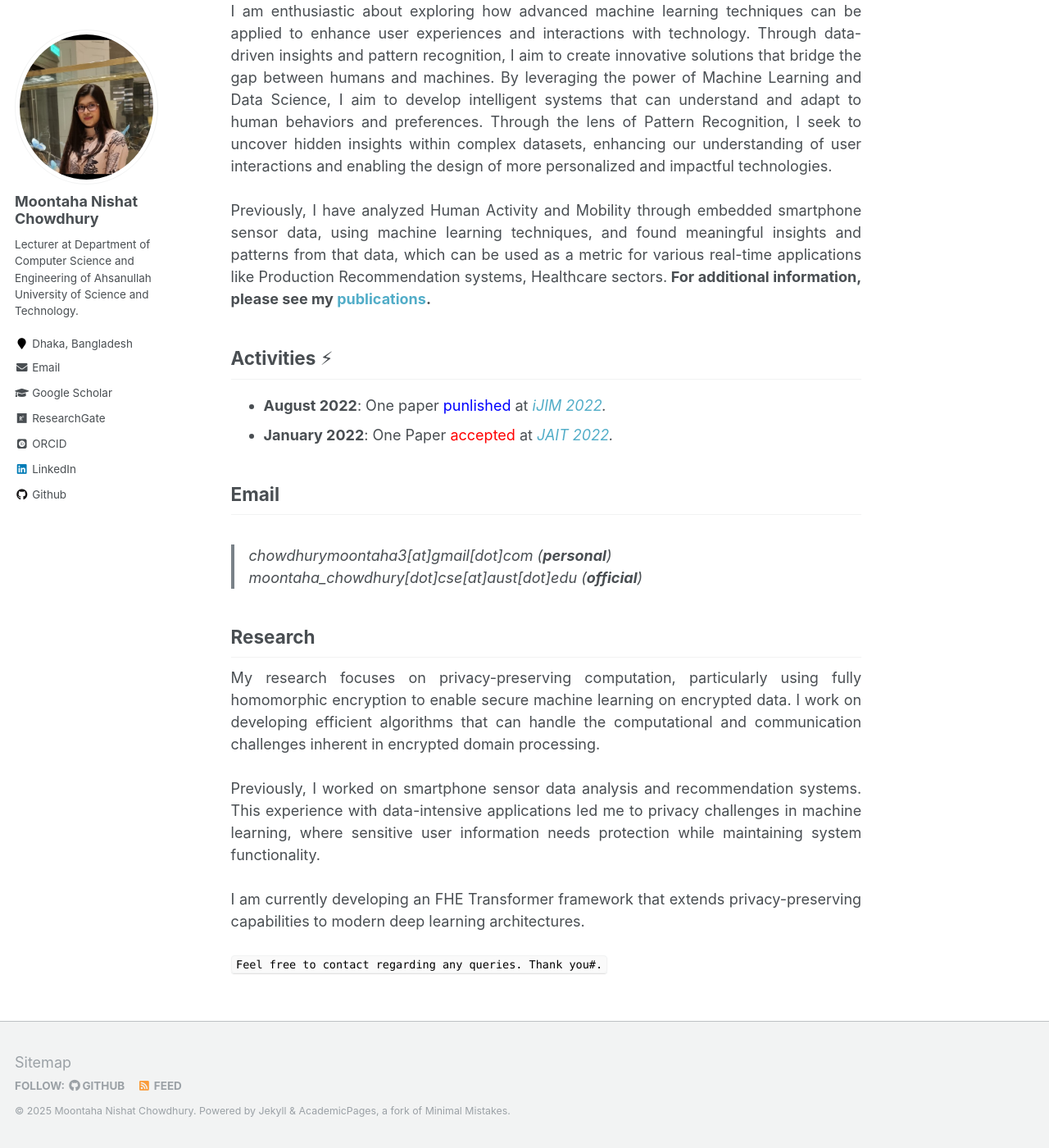
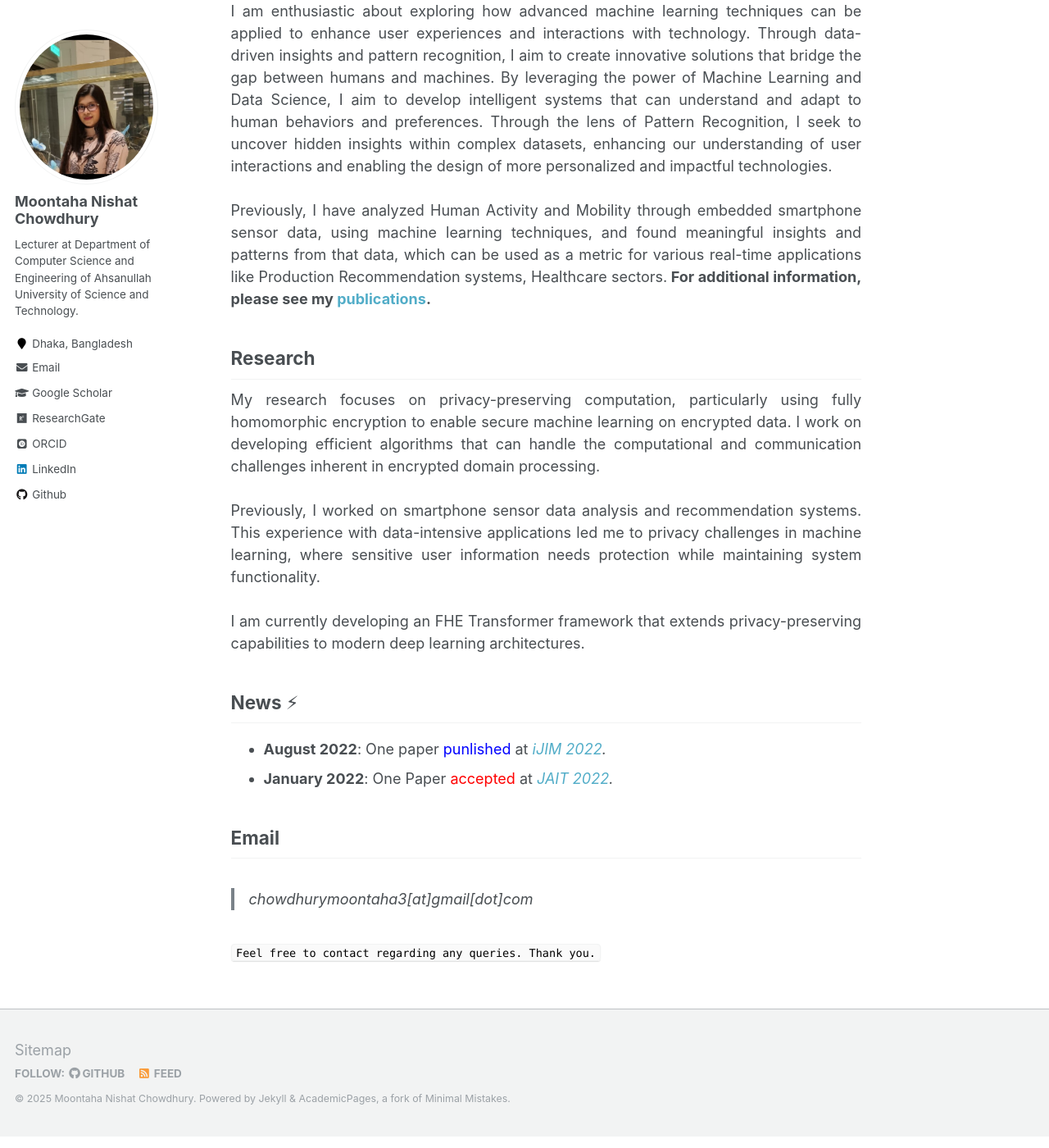
Before and after one commit to chowdhurymoontaha/chowdhurymoontaha.github.io, a Jekyll site: the page built from _pages/about.md, in a window 1280 px wide and 1400 px high, scrolled down 344 px. Shown: the whole window at 82% size. Built offline with Jekyll 4.4.1, drawn with Linux system fonts in a browser that asks for light colours; some web fonts are replaced; part of the change alters nothing that is shown.

Commit message:
Update about.md

```diff
--- a/_pages/about.md
+++ b/_pages/about.md
@@ -17,7 +17,14 @@ Previously, I have analyzed Human Activity and Mobility through embedded smartph
  </p>
 
 
-## Activities ⚡
+## Research
+<p style="text-align:justify">My research focuses on privacy-preserving computation, particularly using fully homomorphic encryption to enable secure machine learning on encrypted data. I work on developing efficient algorithms that can handle the computational and communication challenges inherent in encrypted domain processing. <br/> <br/>
+Previously, I worked on smartphone sensor data analysis and recommendation systems. This experience with data-intensive applications led me to privacy challenges in machine learning, where sensitive user information needs protection while maintaining system functionality.
+<br/><br/>
+I am currently developing an FHE Transformer framework that extends privacy-preserving capabilities to modern deep learning architectures.
+ </p>
+
+## News ⚡
 + <strong>August 2022</strong>: One paper <span style="color:blue">punlished</span> at <em>[iJIM 2022](https://online-journals.org/index.php/i-jim/issue/view/869).</em>
 + <strong>January 2022</strong>: One Paper <span style="color:red">accepted</span> at <em>[JAIT 2022](http://www.jait.us/index.php?m=content&c=index&a=lists&catid=221).</em>
 
@@ -25,15 +32,6 @@ Previously, I have analyzed Human Activity and Mobility through embedded smartph
 
 
 ## Email
-> chowdhurymoontaha3[at]gmail[dot]com (***personal***) <br/>
-> moontaha_chowdhury[dot]cse[at]aust[dot]edu (***official***)
+> chowdhurymoontaha3[at]gmail[dot]com<br/>
 
-## Research
-<p style="text-align:justify">My research focuses on privacy-preserving computation, particularly using fully homomorphic encryption to enable secure machine learning on encrypted data. I work on developing efficient algorithms that can handle the computational and communication challenges inherent in encrypted domain processing. <br/> <br/>
-Previously, I worked on smartphone sensor data analysis and recommendation systems. This experience with data-intensive applications led me to privacy challenges in machine learning, where sensitive user information needs protection while maintaining system functionality.
-<br/><br/>
-I am currently developing an FHE Transformer framework that extends privacy-preserving capabilities to modern deep learning architectures.
- </p>
-
-
-<code style="color:black;">Feel free to contact regarding any queries. Thank you#.</code>
+<code style="color:black;">Feel free to contact regarding any queries. Thank you.</code>
```
